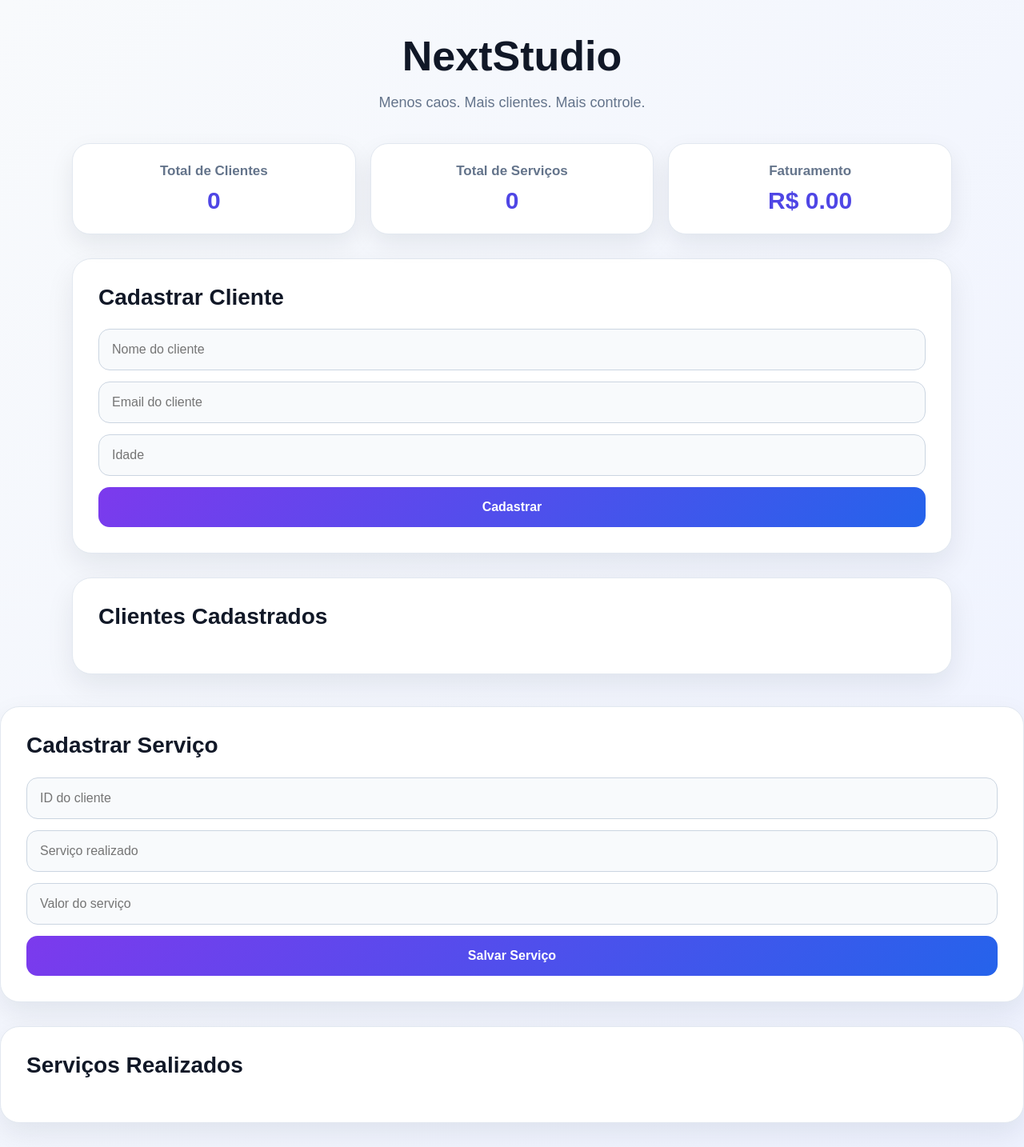
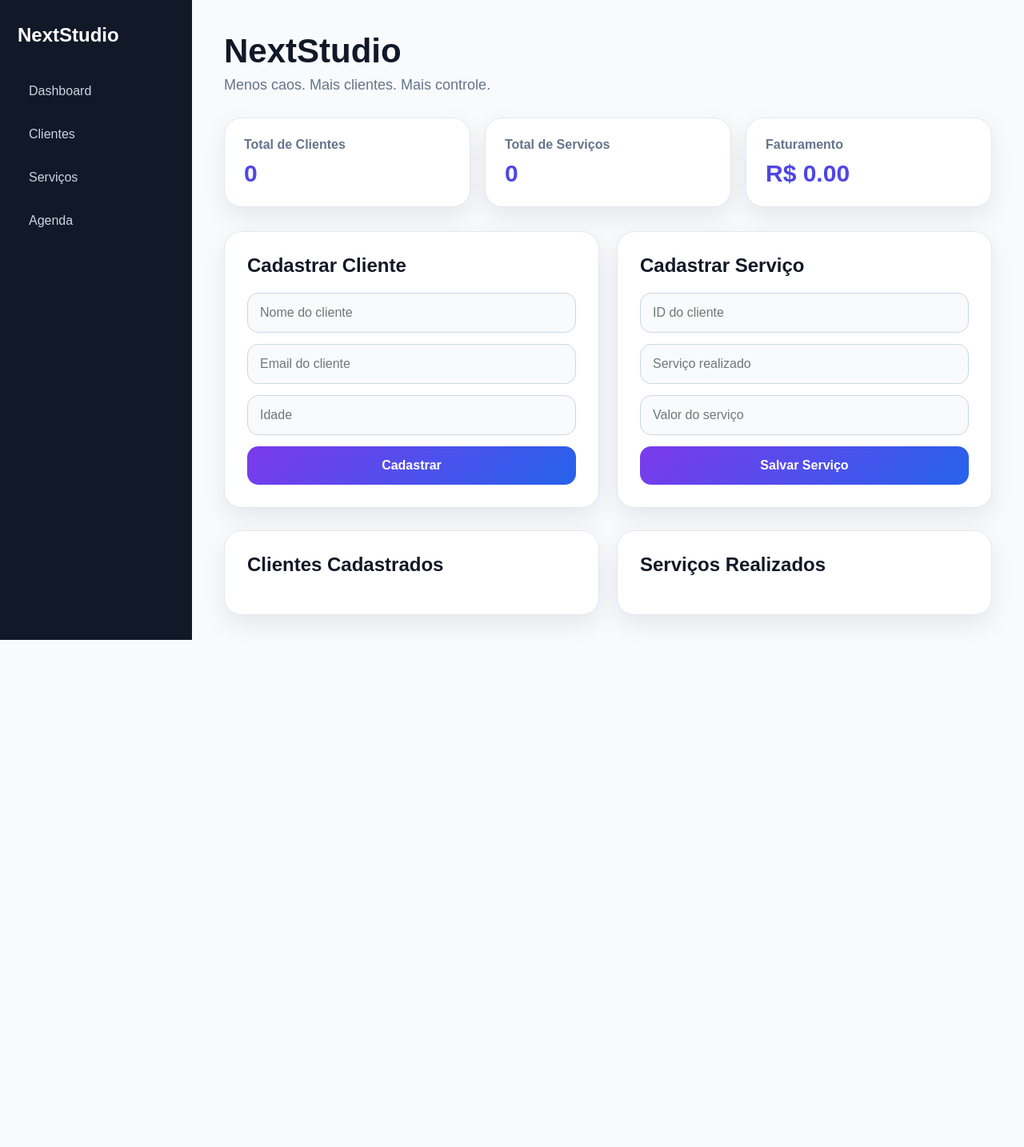
Before and after one commit to leoassisslv-bot/api-fastapi-clientes-pedidos, a FastAPI app: page / in a window 1280 px wide. Shown: the whole page at 80% size. After the commit the page ends 800 px from the top, so only its background shows below. Run offline with FastAPI, Linux system fonts and the light colour scheme; data that the repository does not hold is empty.

Commit message:
layout saas nextstudio

```diff
--- a/app/static/css/style.css
+++ b/app/static/css/style.css
@@ -5,27 +5,67 @@
 body {
     margin: 0;
     font-family: Arial, sans-serif;
-    background: linear-gradient(135deg, #f8fafc, #eef2ff);
+    background: #f8fafc;
     color: #1e293b;
 }
 
-.container {
-    width: 90%;
-    max-width: 1100px;
-    margin: 40px auto;
+.app-layout {
+    display: flex;
+    min-height: 100vh;
+}
+
+.sidebar {
+    width: 240px;
+    background: #111827;
+    color: white;
+    padding: 30px 22px;
+    position: fixed;
+    height: 100vh;
+}
+
+.logo {
+    font-size: 24px;
+    font-weight: bold;
+    margin-bottom: 35px;
+}
+
+.sidebar nav {
+    display: flex;
+    flex-direction: column;
+    gap: 12px;
+}
+
+.sidebar a {
+    color: #cbd5e1;
+    text-decoration: none;
+    padding: 12px 14px;
+    border-radius: 12px;
+}
+
+.sidebar a:hover {
+    background: #1e293b;
+    color: white;
+}
+
+.content {
+    margin-left: 240px;
+    width: calc(100% - 240px);
+    padding: 40px;
+}
+
+.topbar {
+    margin-bottom: 30px;
 }
 
 h1 {
-    text-align: center;
-    font-size: 52px;
-    margin-bottom: 10px;
+    font-size: 42px;
+    margin: 0 0 8px;
     color: #111827;
 }
 
 p {
-    text-align: center;
     color: #64748b;
-    margin-bottom: 40px;
+    margin: 0;
     font-size: 18px;
 }
 
@@ -36,19 +76,22 @@ p {
     margin-bottom: 30px;
 }
 
-.dash-card {
-    background: #ffffff;
-    padding: 24px;
+.dash-card,
+.card {
+    background: white;
     border-radius: 22px;
-    text-align: center;
     border: 1px solid #e2e8f0;
     box-shadow: 0 12px 30px rgba(15, 23, 42, 0.08);
+}
+
+.dash-card {
+    padding: 24px;
 }
 
 .dash-card h3 {
     color: #64748b;
     margin: 0 0 10px;
-    font-size: 17px;
+    font-size: 16px;
 }
 
 .dash-card span {
@@ -57,19 +100,21 @@ p {
     color: #4f46e5;
 }
 
+.grid {
+    display: grid;
+    grid-template-columns: 1fr 1fr;
+    gap: 22px;
+    margin-bottom: 28px;
+}
+
 .card {
-    background: #ffffff;
-    padding: 32px;
-    margin-bottom: 30px;
-    border-radius: 24px;
-    border: 1px solid #e2e8f0;
-    box-shadow: 0 14px 35px rgba(15, 23, 42, 0.08);
+    padding: 28px;
 }
 
 h2 {
     color: #111827;
     margin-top: 0;
-    font-size: 28px;
+    font-size: 24px;
 }
 
 form {
@@ -79,7 +124,7 @@ form {
 }
 
 input {
-    padding: 16px;
+    padding: 15px;
     border: 1px solid #cbd5e1;
     border-radius: 14px;
     font-size: 16px;
@@ -90,12 +135,12 @@ input {
 
 input:focus {
     border-color: #6366f1;
-    background: #ffffff;
+    background: white;
     box-shadow: 0 0 0 4px rgba(99, 102, 241, 0.15);
 }
 
 button {
-    padding: 16px;
+    padding: 15px;
     background: linear-gradient(135deg, #7c3aed, #2563eb);
     color: white;
     border: none;
@@ -103,7 +148,6 @@ button {
     font-size: 16px;
     font-weight: bold;
     cursor: pointer;
-    transition: 0.2s;
 }
 
 button:hover {
@@ -114,15 +158,15 @@ button:hover {
 ul {
     list-style: none;
     padding: 0;
+    margin: 0;
 }
 
 li {
     background: #f8fafc;
-    padding: 16px;
+    padding: 14px;
     margin-bottom: 12px;
     border-radius: 14px;
     border-left: 5px solid #6366f1;
-    box-shadow: 0 4px 12px rgba(15, 23, 42, 0.05);
     display: flex;
     justify-content: space-between;
     align-items: center;
@@ -131,7 +175,7 @@ li {
 
 .btn-excluir {
     background: #ef4444;
-    padding: 10px 14px;
+    padding: 9px 13px;
     border-radius: 10px;
     font-size: 14px;
 }
@@ -140,17 +184,26 @@ li {
     background: #dc2626;
 }
 
-@media (max-width: 700px) {
-    .dashboard {
-        grid-template-columns: 1fr;
+@media (max-width: 900px) {
+    .sidebar {
+        position: static;
+        width: 100%;
+        height: auto;
     }
 
-    h1 {
-        font-size: 38px;
+    .app-layout {
+        flex-direction: column;
     }
 
-    .card {
+    .content {
+        margin-left: 0;
+        width: 100%;
         padding: 24px;
+    }
+
+    .dashboard,
+    .grid {
+        grid-template-columns: 1fr;
     }
 
     li {
--- a/app/templates/index.html
+++ b/app/templates/index.html
@@ -4,16 +4,33 @@
     <meta charset="UTF-8">
     <meta name="viewport" content="width=device-width, initial-scale=1.0">
     <title>NextStudio</title>
-
     <link rel="stylesheet" href="/static/css/style.css">
 </head>
 <body>
 
-    <div class="container">
+    <div class="app-layout">
 
+        <aside class="sidebar">
+            <div class="logo">NextStudio</div>
+
+            <nav>
+                <a href="#">Dashboard</a>
+                <a href="#">Clientes</a>
+                <a href="#">Serviços</a>
+                <a href="#">Agenda</a>
+            </nav>
+        </aside>
+
+        <main class="content">
+
+            <header class="topbar">
+                <div>
                     <h1>NextStudio</h1>
                     <p>Menos caos. Mais clientes. Mais controle.</p>
-       <div class="dashboard">
+                </div>
+            </header>
+
+            <section class="dashboard">
                 <div class="dash-card">
                     <h3>Total de Clientes</h3>
                     <span id="totalClientes">0</span>
@@ -28,65 +45,47 @@
                     <h3>Faturamento</h3>
                     <span id="faturamentoTotal">R$ 0</span>
                 </div>
+            </section>
+
+            <section class="grid">
+                <div class="card">
+                    <h2>Cadastrar Cliente</h2>
+
+                    <form id="formCliente">
+                        <input type="text" id="nome" placeholder="Nome do cliente">
+                        <input type="email" id="email" placeholder="Email do cliente">
+                        <input type="text" id="idade" placeholder="Idade">
+
+                        <button type="submit">Cadastrar</button>
+                    </form>
                 </div>
 
                 <div class="card">
+                    <h2>Cadastrar Serviço</h2>
 
-            <h2>Cadastrar Cliente</h2>
+                    <form id="formPedido">
+                        <input type="number" id="cliente_id" placeholder="ID do cliente">
+                        <input type="text" id="produto" placeholder="Serviço realizado">
+                        <input type="number" id="valor" placeholder="Valor do serviço">
 
-            <form id="formCliente">
+                        <button type="submit">Salvar Serviço</button>
+                    </form>
+                </div>
+            </section>
 
-                <input type="text" id="nome" placeholder="Nome do cliente">
-
-                <input type="email" id="email" placeholder="Email do cliente">
-
-                <input type="text" id="idade" placeholder="Idade">
-
-                <button type="submit">
-                    Cadastrar
-                </button>
-
-            </form>
-
+            <section class="grid">
+                <div class="card">
+                    <h2>Clientes Cadastrados</h2>
+                    <ul id="listaClientes"></ul>
                 </div>
 
                 <div class="card">
+                    <h2>Serviços Realizados</h2>
+                    <ul id="listaPedidos"></ul>
+                </div>
+            </section>
 
-            <h2>Clientes Cadastrados</h2>
-
-            <ul id="listaClientes">
-
-            </ul>
-
-        </div>
-
-    </div>
-
-    <div class="card">
-
-    <h2>Cadastrar Serviço</h2>
-
-    <form id="formPedido">
-
-        <input type="number" id="cliente_id" placeholder="ID do cliente">
-
-        <input type="text" id="produto" placeholder="Serviço realizado">
-
-        <input type="number" id="valor" placeholder="Valor do serviço">
-
-        <button type="submit">
-            Salvar Serviço
-        </button>
-
-    </form>
-
-</div>
-
-<div class="card">
-
-    <h2>Serviços Realizados</h2>
-
-    <ul id="listaPedidos"></ul>
+        </main>
 
     </div>
 
```
Lines whose indentation alone changed are shown as unchanged.
